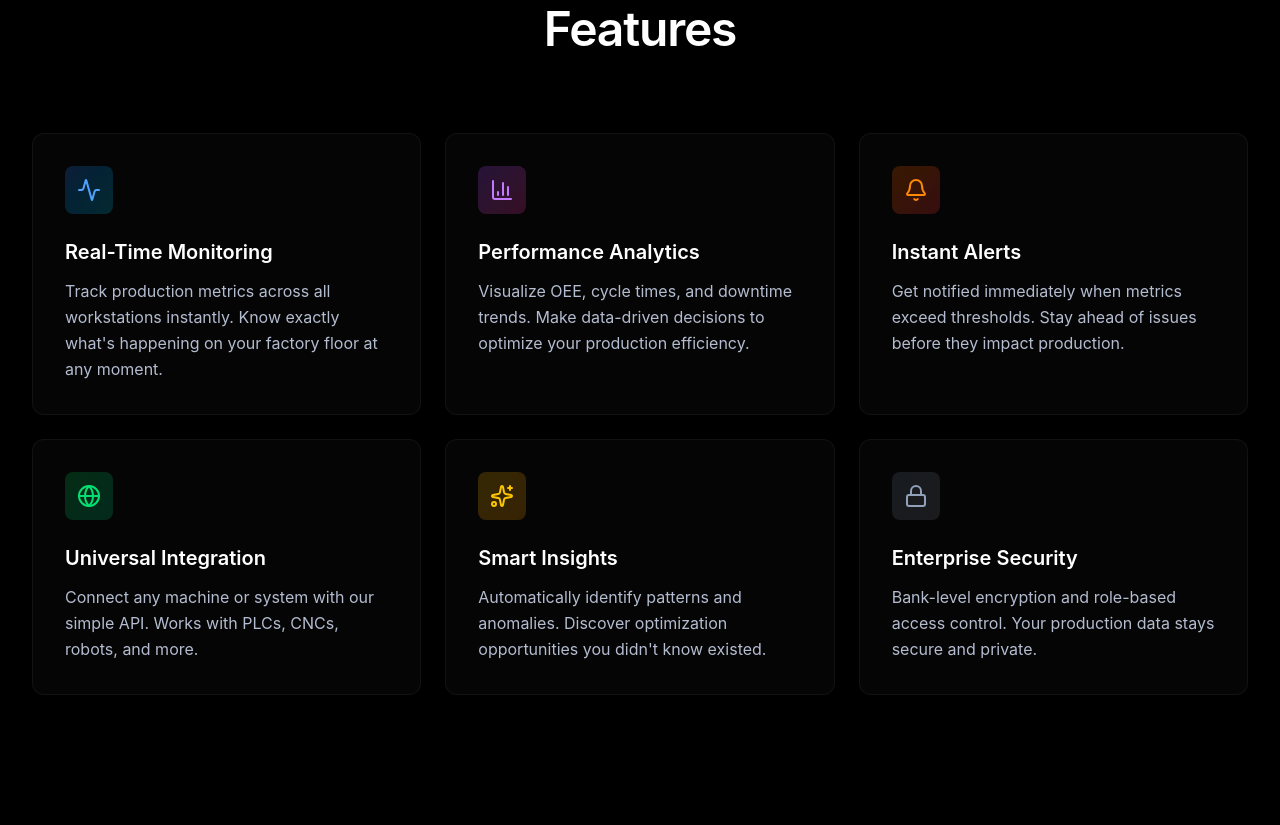
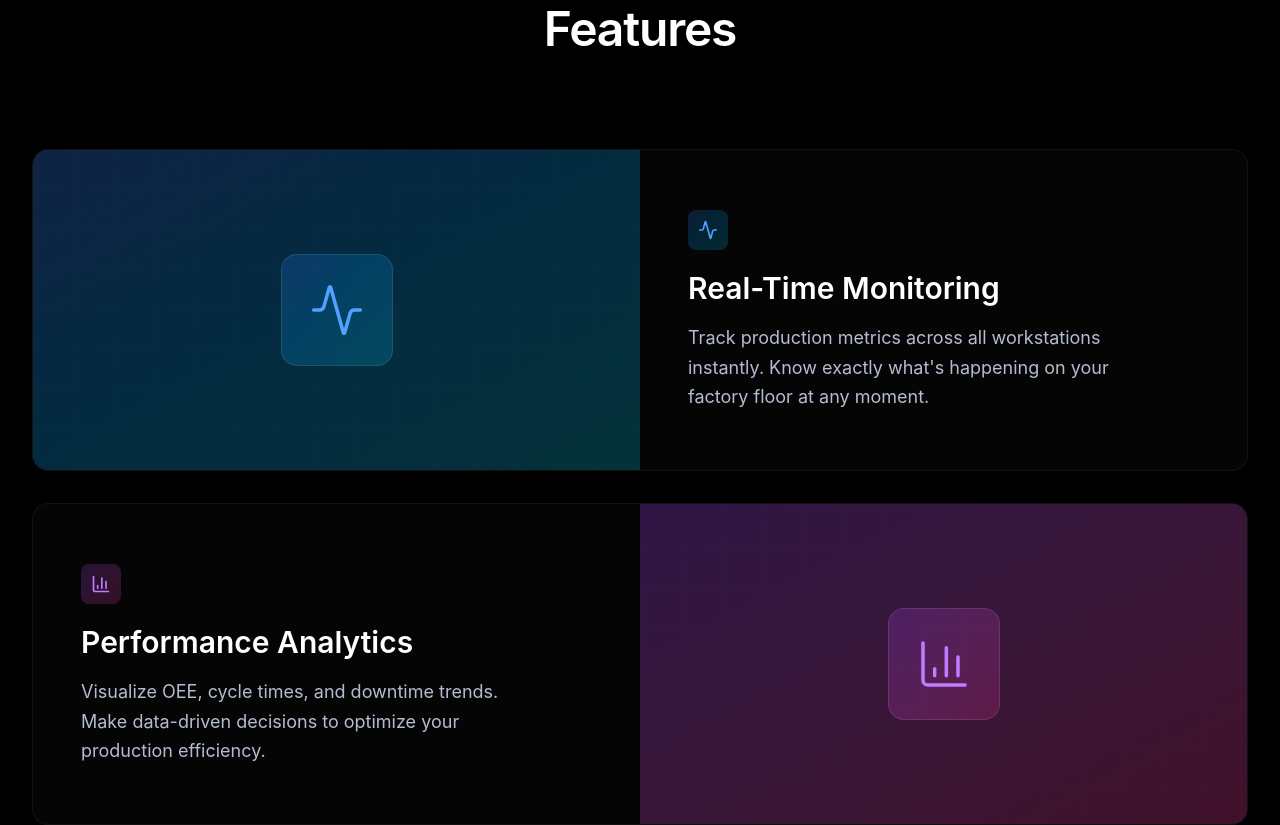
Before and after one commit to Factory-Flow/factory-flow, a React (Vite) app: page / in a window 1280 px wide. Shown: the part 1540-2365 px from the top of the page. Built offline with nearby package versions, Linux system fonts and the light colour scheme; what @heroui/system would draw is missing.

Commit message:
Update Features.tsx

```diff
--- a/src/components/Features.tsx
+++ b/src/components/Features.tsx
@@ -6,43 +6,49 @@ const features = [
     title: 'Real-Time Monitoring',
     description: 'Track production metrics across all workstations instantly. Know exactly what\'s happening on your factory floor at any moment.',
     gradient: 'from-blue-500/20 to-cyan-500/20',
-    iconColor: 'text-blue-400'
+    iconColor: 'text-blue-400',
+    accentColor: 'from-blue-500 to-cyan-500',
   },
   {
     icon: BarChart3,
     title: 'Performance Analytics',
     description: 'Visualize OEE, cycle times, and downtime trends. Make data-driven decisions to optimize your production efficiency.',
     gradient: 'from-purple-500/20 to-pink-500/20',
-    iconColor: 'text-purple-400'
+    iconColor: 'text-purple-400',
+    accentColor: 'from-purple-500 to-pink-500',
   },
   {
     icon: Bell,
     title: 'Instant Alerts',
     description: 'Get notified immediately when metrics exceed thresholds. Stay ahead of issues before they impact production.',
     gradient: 'from-orange-500/20 to-red-500/20',
-    iconColor: 'text-orange-400'
+    iconColor: 'text-orange-400',
+    accentColor: 'from-orange-500 to-red-500',
   },
   {
     icon: Globe,
     title: 'Universal Integration',
     description: 'Connect any machine or system with our simple API. Works with PLCs, CNCs, robots, and more.',
     gradient: 'from-green-500/20 to-emerald-500/20',
-    iconColor: 'text-green-400'
+    iconColor: 'text-green-400',
+    accentColor: 'from-green-500 to-emerald-500',
   },
   {
     icon: Sparkles,
     title: 'Smart Insights',
     description: 'Automatically identify patterns and anomalies. Discover optimization opportunities you didn\'t know existed.',
     gradient: 'from-yellow-500/20 to-amber-500/20',
-    iconColor: 'text-yellow-400'
+    iconColor: 'text-yellow-400',
+    accentColor: 'from-yellow-500 to-amber-500',
   },
   {
     icon: Lock,
     title: 'Enterprise Security',
     description: 'Bank-level encryption and role-based access control. Your production data stays secure and private.',
     gradient: 'from-slate-500/20 to-zinc-500/20',
-    iconColor: 'text-slate-400'
-  }
+    iconColor: 'text-slate-400',
+    accentColor: 'from-slate-400 to-zinc-400',
+  },
 ];
 
 export default function Features() {
@@ -50,33 +56,56 @@ export default function Features() {
     <section id="features" className="pt-12 pb-24 md:pt-16 md:pb-32 relative">
       <div className="max-w-[1280px] mx-auto px-6 md:px-8">
         {/* Header */}
-        <div className="text-center max-w-[720px] mx-auto mb-16 md:mb-20">
+        <div className="text-center max-w-[720px] mx-auto mb-16 md:mb-24">
           <h2 className="text-4xl md:text-5xl font-semibold tracking-tight mb-4 text-white">
             Features
           </h2>
         </div>
 
-        {/* Features Grid */}
-        <div className="grid grid-cols-1 md:grid-cols-2 lg:grid-cols-3 gap-6">
-          {features.map((feature, index) => (
+        {/* Features Rows */}
+        <div className="flex flex-col gap-6 md:gap-8">
+          {features.map((feature, index) => {
+            const isEven = index % 2 === 0;
+            return (
               <div
                 key={index}
-              className="group relative bg-white/[0.02] backdrop-blur-sm border border-white/[0.05] rounded-xl p-8 hover:bg-white/[0.04] hover:border-white/[0.1] transition-all duration-300"
+                className="group relative bg-white/[0.02] backdrop-blur-sm border border-white/[0.05] rounded-2xl overflow-hidden hover:bg-white/[0.04] hover:border-white/[0.1] transition-all duration-300"
               >
-              {/* Icon */}
-              <div className={`inline-flex items-center justify-center w-12 h-12 rounded-lg bg-gradient-to-br ${feature.gradient} mb-6 group-hover:scale-110 transition-transform duration-300`}>
-                <feature.icon className={`w-6 h-6 ${feature.iconColor}`} strokeWidth={2} />
+                <div className={`flex flex-col ${isEven ? 'md:flex-row' : 'md:flex-row-reverse'} min-h-[320px]`}>
+                  {/* Image / Visual Panel */}
+                  <div className={`relative w-full md:w-1/2 min-h-[220px] md:min-h-0 bg-gradient-to-br ${feature.gradient} flex items-center justify-center overflow-hidden`}>
+                    {/* Decorative grid lines */}
+                    <div className="absolute inset-0 opacity-10"
+                      style={{
+                        backgroundImage: 'linear-gradient(rgba(255,255,255,0.15) 1px, transparent 1px), linear-gradient(90deg, rgba(255,255,255,0.15) 1px, transparent 1px)',
+                        backgroundSize: '40px 40px',
+                      }}
+                    />
+                    {/* Large icon as visual placeholder */}
+                    <div className={`relative z-10 w-28 h-28 rounded-2xl bg-gradient-to-br ${feature.gradient} border border-white/10 flex items-center justify-center group-hover:scale-105 transition-transform duration-500`}>
+                      <feature.icon className={`w-14 h-14 ${feature.iconColor}`} strokeWidth={1.5} />
+                    </div>
+                    {/* Glow */}
+                    <div className={`absolute inset-0 bg-gradient-to-br ${feature.accentColor} opacity-[0.06] pointer-events-none`} />
                   </div>
 
-              {/* Content */}
-              <h3 className="text-xl font-semibold text-white mb-3">
+                  {/* Text Panel */}
+                  <div className="w-full md:w-1/2 flex flex-col justify-center px-8 md:px-12 py-10 md:py-12">
+                    {/* Small icon badge */}
+                    <div className={`inline-flex items-center justify-center w-10 h-10 rounded-lg bg-gradient-to-br ${feature.gradient} mb-5 self-start group-hover:scale-110 transition-transform duration-300`}>
+                      <feature.icon className={`w-5 h-5 ${feature.iconColor}`} strokeWidth={2} />
+                    </div>
+                    <h3 className="text-2xl md:text-3xl font-semibold text-white mb-4 leading-tight">
                       {feature.title}
                     </h3>
-              <p className="text-secondary leading-relaxed">
+                    <p className="text-secondary text-base md:text-lg leading-relaxed max-w-md">
                       {feature.description}
                     </p>
                   </div>
-          ))}
+                </div>
+              </div>
+            );
+          })}
         </div>
       </div>
     </section>
```
Lines whose indentation alone changed are shown as unchanged.
